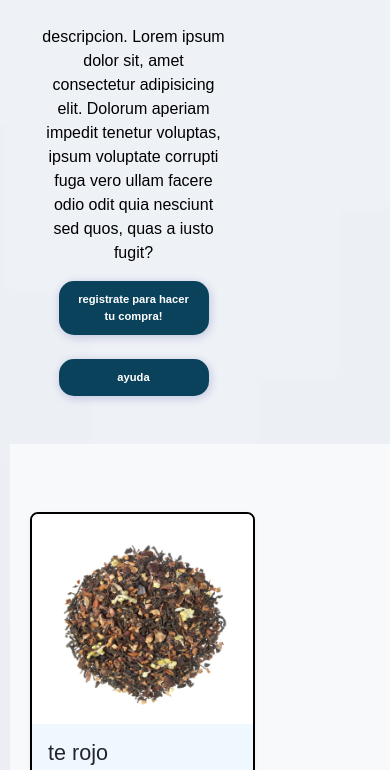
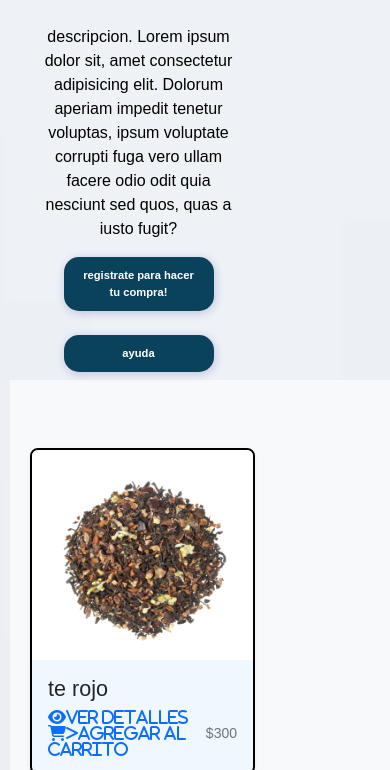
Before and after one commit to gabrielrd95/primerrepo, a plain HTML site: page pages/productos.html in a window 390 px wide. Shown: the part 376-1146 px from the top of the page. Drawn offline with nearby package versions, Linux system fonts and the light colour scheme.

Commit message:
se se modifico index y css

```diff
--- a/styles.css
+++ b/styles.css
@@ -319,6 +319,7 @@ p {
 
 
 
+
 /*  contenido del footer con grids */
 .pie-pagina {
   width: 100%;
@@ -442,9 +443,10 @@ p {
   p {
 
     flex-direction: column;
-    width: 370px;
+    width: 50%;
     margin: 0;
-    padding: 0.7em;
+    padding: 0.5em;
+    ;
 
 
   }
@@ -468,13 +470,13 @@ p {
 
   h2 {
     font-size: 2em;
-    width: 400px;
+    width: 350px;
     padding: 0.7em;
   }
 
   .h3index {
     font-size: 1.5em;
-    width: 400px;
+    width: 250px;
   }
 
   .h3_historia {
@@ -539,6 +541,12 @@ p {
   .contacto_1 {
     width: 800px;
   }
+
+  .btn-group {
+    width: 100%;
+    flex-direction: column;
+
+  }
 }
 
 
@@ -546,15 +554,6 @@ p {
 
 
 
-  .container {
-    grid-template-columns: repeat(1, auto);
-    grid-template-rows: repeat(1, auto);
-    ;
-    grid-template-areas:
-      "header header"
-      " main main"
-      "footer footer ";
-  }
 
   .boton1 {
     width: 150px;
@@ -668,4 +667,8 @@ p {
   .contacto {
     width: 800px;
   }
+
+  .btn-group {
+    width: 100%;
+  }
 }
```
Also changed, not shown: index.html (+1 -1 lines).
